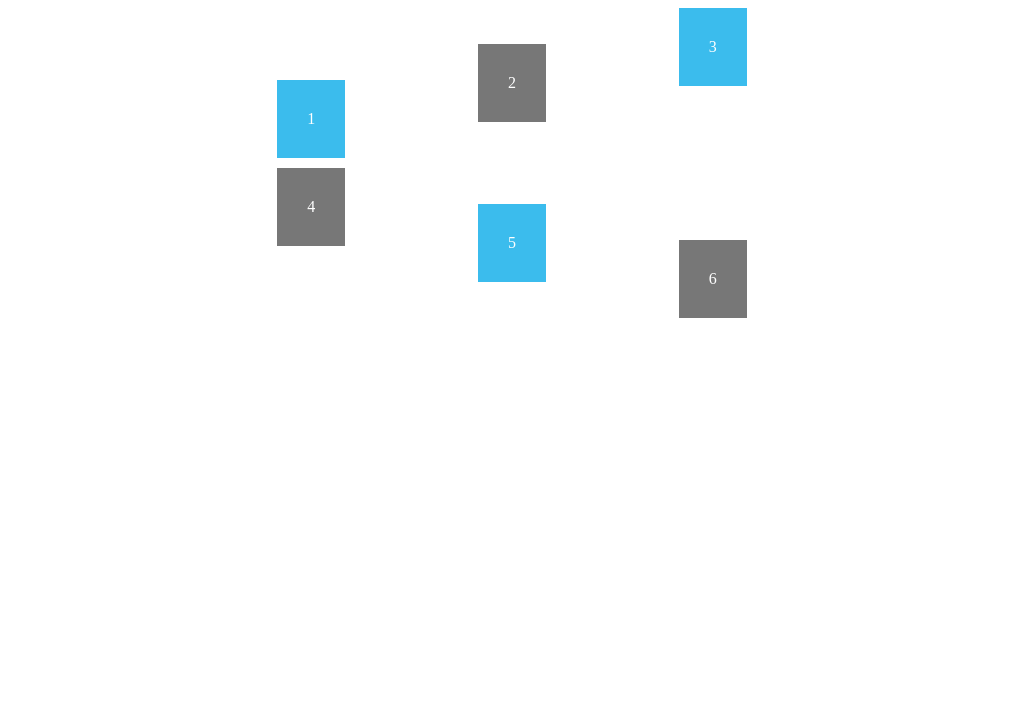
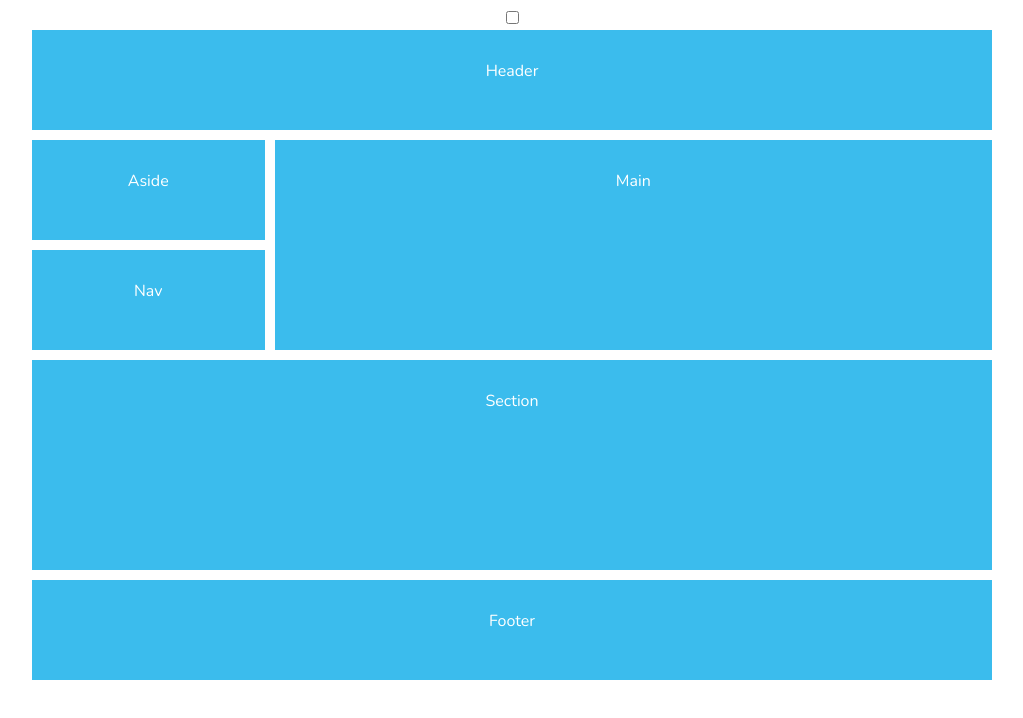
Before and after one commit to The21stKuruno/learn-css-grid, a plain HTML site: page index.html in a window 1280 px wide. Shown: the whole page, without its empty margins (128-1151 px from the left). Drawn offline with nearby package versions, Linux system fonts and the light colour scheme.

Commit message:
done lesson-4 created a 12 column grid

```diff
--- a/index.html
+++ b/index.html
@@ -5,61 +5,81 @@
   <meta name="viewport" content="width=device-width, initial-scale=1.0">
   <meta http-equiv="X-UA-Compatible" content="ie=edge">
   <title>Learn CSS Grid</title>
+  <link href="https://fonts.googleapis.com/css?family=Nunito:300,400,600,700" rel="stylesheet">
   <style media="screen">
     body{
       color: #fff;
-      font-family: 'Nunito Semibold';
+      font-family: 'Nunito', sans-serif;
       text-align: center;
     }
-    .content {
+    #content {
       display: grid;
-      grid-template-columns: repeat(3, 1fr);
-      grid-auto-rows: minmax(150px, auto);
+      grid-template-columns: repeat(12, 1fr);
+      grid-auto-rows: minmax(100px, auto);
       grid-gap: 10px;
       margin: 0 auto;
       max-width: 960px;
+      position: relative;
     }
-    .content div {
+    #content > * {
       background: #3bbced;
       padding: 30px;
     }
-    .content div:nth-child(even) {
-      background: #777;
+    header {
+      grid-column: 1 / 13;
     }
-    .one {
-      align-self: end;
-      justify-self: end;
+    main {
+      grid-column: 4 / 13;
+      grid-row: 2 / 4;
     }
-    .two {
-      align-self: center;
-      justify-self: center;
+    aside {
+      grid-column: 1 / 4;
     }
-    .three {
-      align-self: start;
-      justify-self: start;
+    section {
+      grid-column: 1 / 13;
+      grid-row: 4 / 6;
     }
-    .four {
-      align-self: start;
-      justify-self: end;
+    nav {
+      grid-column: 1 / 4;
     }
-    .five {
-      align-self: center;
-      justify-self: center;
+    footer {
+      grid-column: 1 / 13;
     }
-    .six {
-      align-self: end;
-      justify-self:start;
+    #grid {
+      position: absolute;
+      left: 0;
+      top: 0;
+      grid-template-columns: repeat(12, 1fr);
+      grid-auto-rows: minmax(100%, auto);
+      width: 100%;
+      height: 100%;
+      background: transparent;
+      padding: 0;
+      display: none;
+    }
+    #grid p {
+      border: 1px solid;
+      background: #000;
+      margin: 0;
+      opacity: 0.2;
+    }
+    input:checked + #content #grid{
+      display: grid;
     }
   </style>
 </head>
 <body>
-  <div class="content">
-    <div class="one">1</div>
-    <div class="two">2</div>
-    <div class="three">3</div>
-    <div class="four">4</div>
-    <div class="five">5</div>
-    <div class="six">6</div>
+  <input type="checkbox" name="" value="">
+  <div id="content">
+    <div class="" id="grid">
+      <p></p><p></p><p></p><p></p><p></p><p></p><p></p><p></p><p></p><p></p><p></p><p></p>
+    </div>
+    <header>Header</header>
+    <main>Main</main>
+    <section>Section</section>
+    <aside>Aside</aside>
+    <nav>Nav</nav>
+    <footer>Footer</footer>
   </div>
   <!-- End of content -->
 </body>
```
